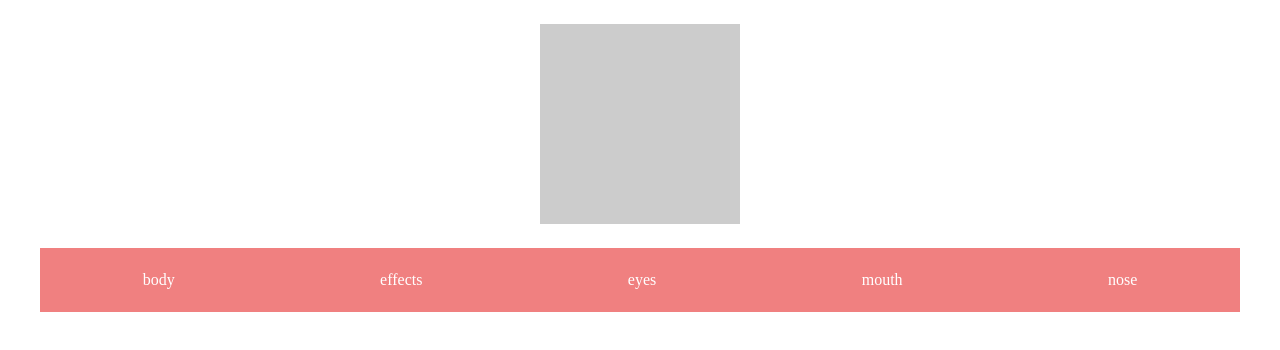
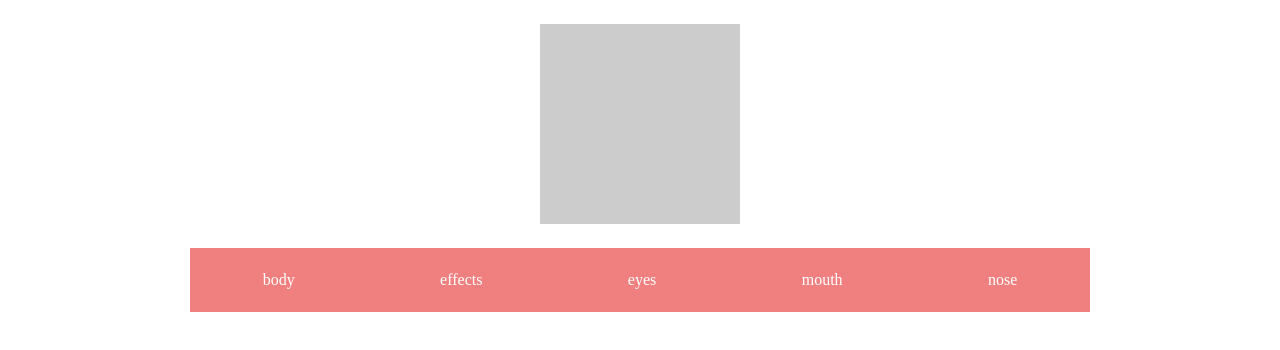
Before and after one commit to nickojs/emoji-mashup, a React (Create React App) app: page / in a window 1280 px wide. Shown: the top 350 px of the page. Built offline with nearby package versions, Linux system fonts and the light colour scheme.

Commit message:
Passed hardcoded style from App to Emojibuilder

```diff
--- a/src/App.js
+++ b/src/App.js
@@ -3,7 +3,7 @@ import EmojiBuilder from './container/EmojiBuilder/EmojiBuilder';
 
 function App() {
   return (
-    <div style={{ maxWidth: '1200px', margin: '0 auto' }}>
+    <div>
       <EmojiBuilder />
     </div>
   );
--- a/src/container/EmojiBuilder/EmojiBuilder.js
+++ b/src/container/EmojiBuilder/EmojiBuilder.js
@@ -33,7 +33,7 @@ const EmojiBuilder = () => {
   const [state, dispatch] = useReducer(emojiReducer, initialState);
 
   return (
-    <div>
+    <div style={{ maxWidth: '900px', margin: '0 auto' }}>
       <Preview emoji={state} assets={assets} />
       <Bodylist assets={assets} />
     </div>
```
